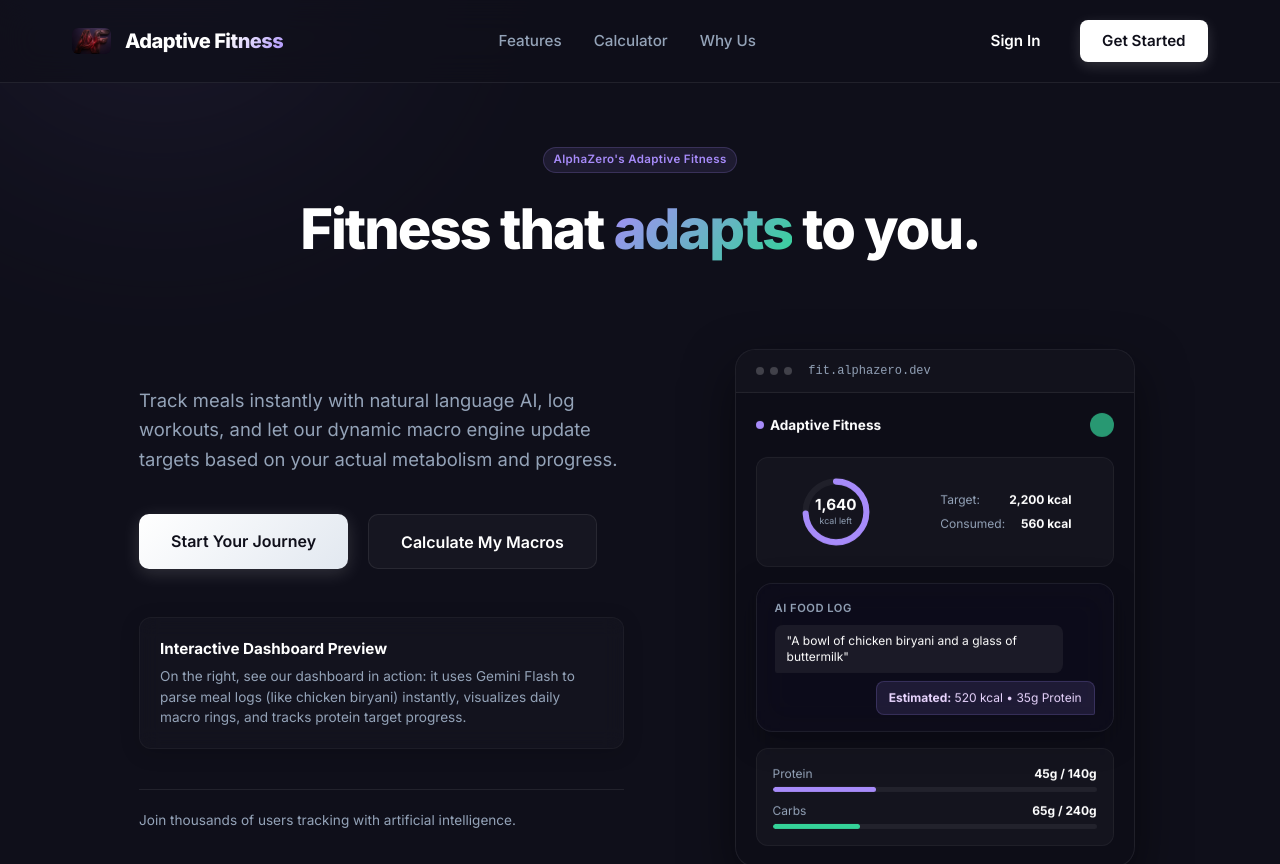
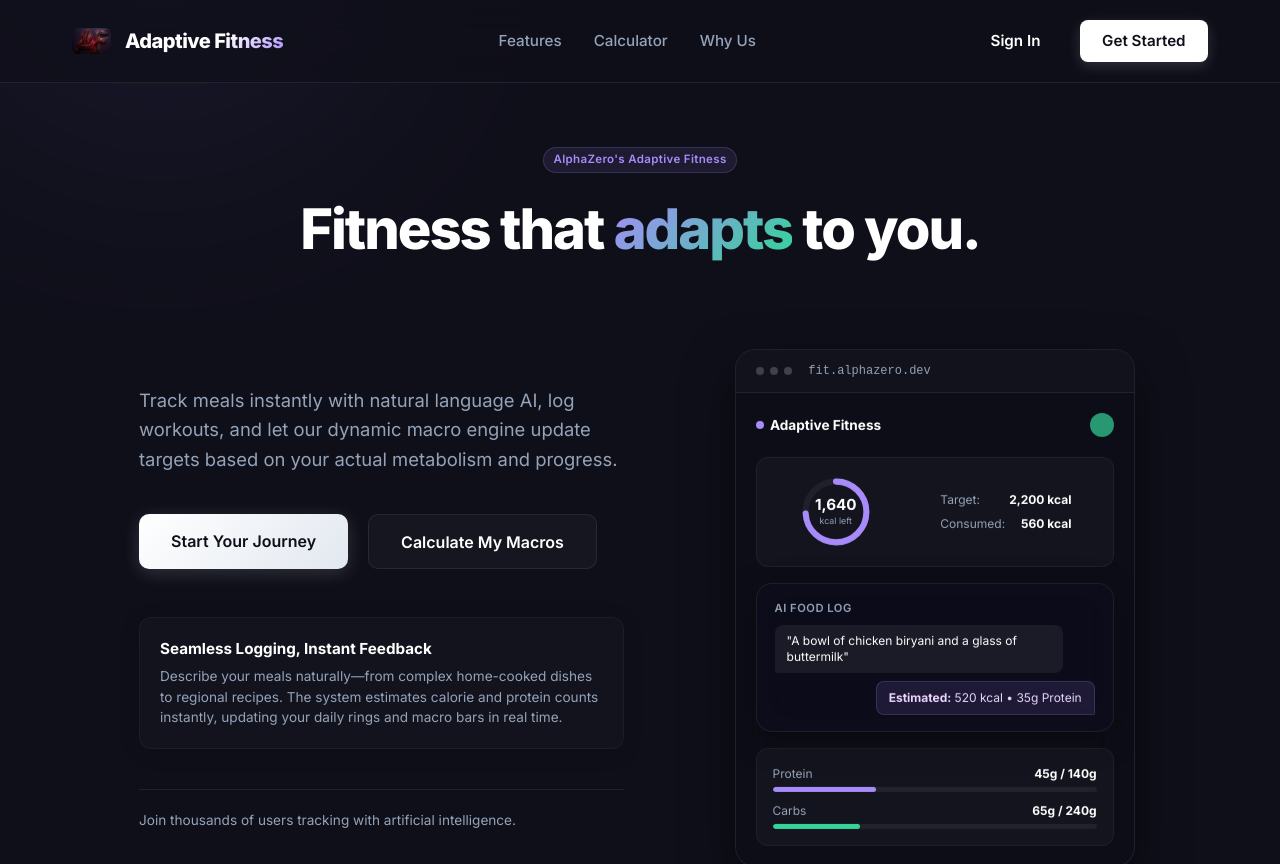
Before and after one commit to gandhiarnav/adaptive_fitness, a React (Vite) app in the folder frontend/: page / in a window 1280 px wide. Shown: the top 864 px of the page. Built offline with nearby package versions, Linux system fonts and the light colour scheme; no server answers.

Commit message:
feat: enanced text that describes the examle dashboard

```diff
--- a/frontend/src/pages/Landing.jsx
+++ b/frontend/src/pages/Landing.jsx
@@ -144,9 +144,9 @@ export default function Landing() {
             {/* Mockup Explanation */}
             <div className="mockup-explanation-card">
               <div className="explanation-text-block">
-                <h4>Interactive Dashboard Preview</h4>
+                <h4>Seamless Logging, Instant Feedback</h4>
                 <p>
-                  On the right, see our dashboard in action: it uses Gemini Flash to parse meal logs (like chicken biryani) instantly, visualizes daily macro rings, and tracks protein target progress.
+                  Describe your meals naturally—from complex home-cooked dishes to regional recipes. The system estimates calorie and protein counts instantly, updating your daily rings and macro bars in real time.
                 </p>
               </div>
             </div>
```
